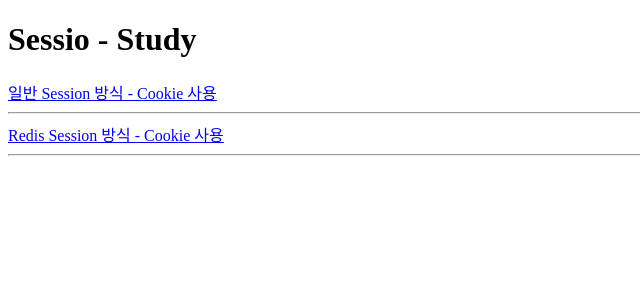
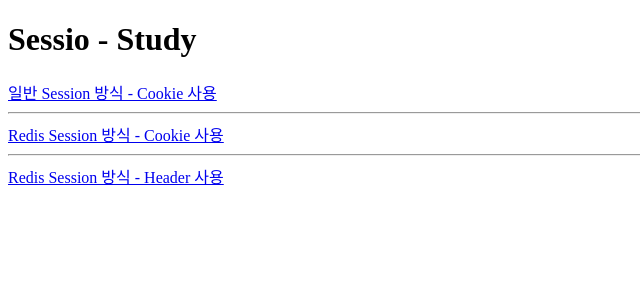
Before and after one commit to edel1212/sessionStudy, a Next.js app in the folder client/: page / in a window 1280 px wide. Shown: the top 300 px of the page, without its empty margins (0-640 px from the left). Built offline with nearby package versions, Linux system fonts and the light colour scheme.

Commit message:
Redis Header 방식 연결

```diff
--- a/client/src/app/(home)/page.tsx
+++ b/client/src/app/(home)/page.tsx
@@ -1,7 +1,6 @@
 "use client";
 
 import Link from "next/link";
-import { useEffect, useState } from "react";
 
 export default function Home() {
   return (
@@ -13,6 +12,9 @@
         Redis Session 방식 - Cookie 사용
       </Link>
       <hr />
+      <Link href={"/redis-header-session"}>
+        Redis Session 방식 - Header 사용
+      </Link>
     </main>
   );
 }
```
